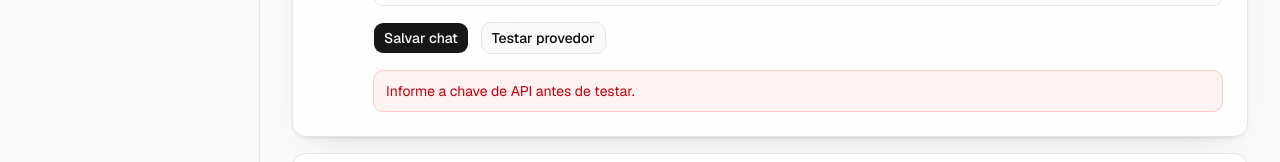
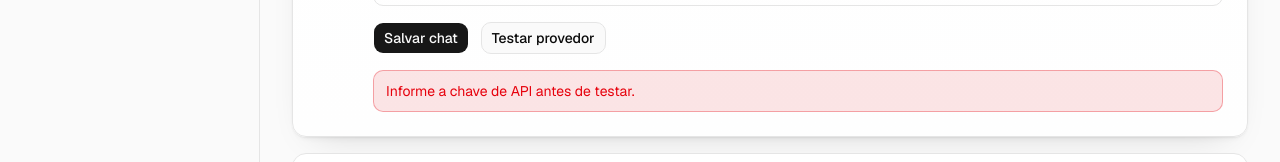
Before and after one commit to solerpedroo/youtube_ai_transcriber, a Next.js app: page /settings in a window 1280 px wide. Both pictures are taken after a click on the button "Testar provedor". Shown: the part 401-563 px from the top of the page. Built offline with nearby package versions, Linux system fonts and the light colour scheme.

Commit message:
style(foundation): usa tokens semânticos nos tons do StatusMessage

```diff
--- a/src/components/foundation/status-message.tsx
+++ b/src/components/foundation/status-message.tsx
@@ -7,10 +7,10 @@ type StatusMessageProps = {
 };
 
 const TONE_CLASS: Record<NonNullable<StatusMessageProps["tone"]>, string> = {
-  neutral: "border-zinc-200 bg-zinc-50 text-zinc-600 dark:border-zinc-800 dark:bg-zinc-950 dark:text-zinc-400",
-  loading: "border-zinc-200 bg-zinc-50 text-zinc-600 dark:border-zinc-800 dark:bg-zinc-950 dark:text-zinc-400",
-  error: "border-red-200 bg-red-50 text-red-700 dark:border-red-950 dark:bg-red-950/30 dark:text-red-300",
-  success: "border-emerald-200 bg-emerald-50 text-emerald-800 dark:border-emerald-950 dark:bg-emerald-950/30 dark:text-emerald-300",
+  neutral: "border-border bg-muted/40 text-muted-foreground",
+  loading: "border-brand/20 bg-brand/5 text-foreground",
+  error: "border-destructive/30 bg-destructive/10 text-destructive",
+  success: "border-emerald-500/30 bg-emerald-500/10 text-emerald-800 dark:text-emerald-300",
 };
 
 /** Compact status banner for loading, error, and empty helper copy. */
```
